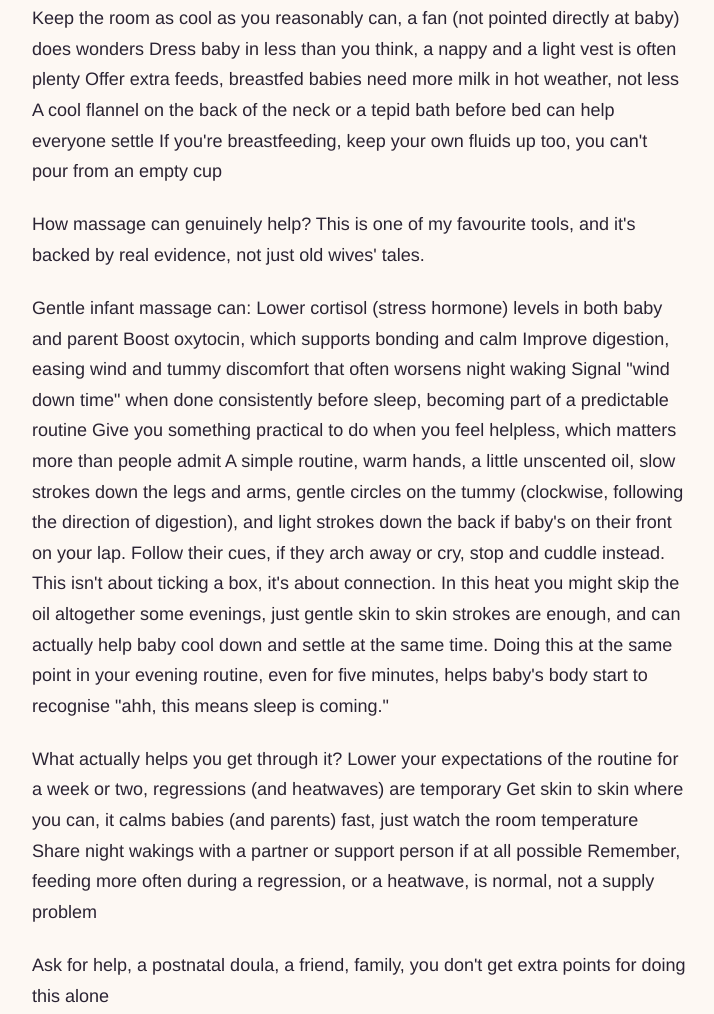
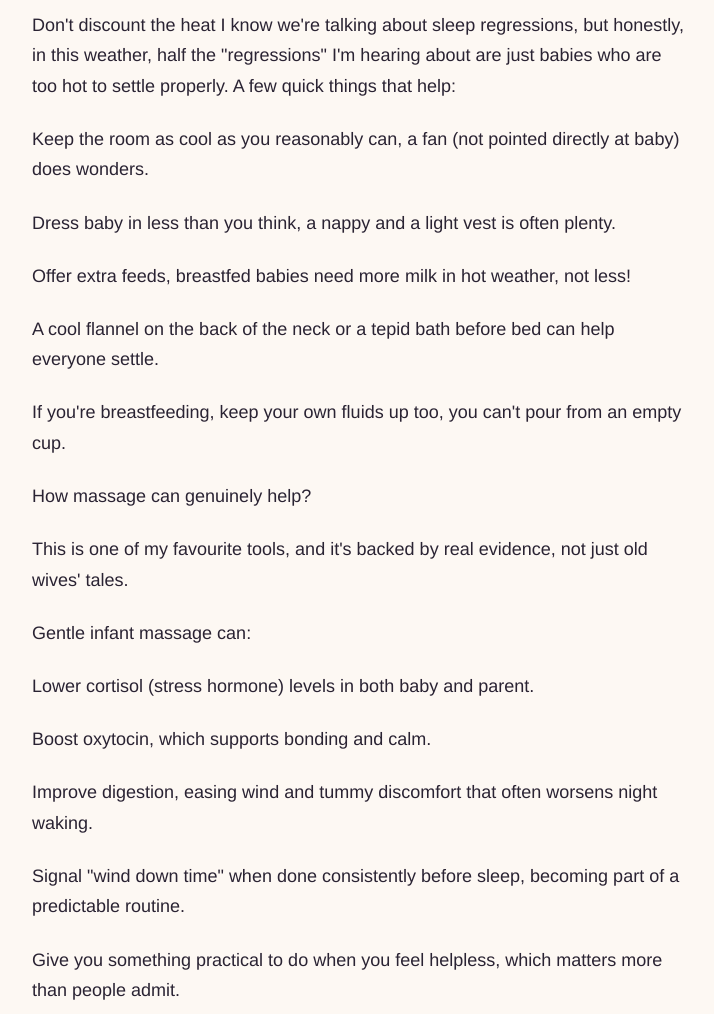
Before and after one commit to Teake1404/andchillax-website, an Eleventy site: page blog/_posts/newborn-sleep-regressions-whats-normal-what-helps.md in a window 1280 px wide. Shown: the part 1915-2929 px from the top of the page, without its empty margins (280-994 px from the left). Built offline with nearby package versions, Linux system fonts and the light colour scheme; Eleventy itself is replaced by a stand-in of ours; files that its build step writes are made by us from their sources.

Commit message:
Update Blog Post “newborn-sleep-regressions-whats-normal-what-helps”

```diff
--- a/blog/_posts/newborn-sleep-regressions-whats-normal-what-helps.md
+++ b/blog/_posts/newborn-sleep-regressions-whats-normal-what-helps.md
@@ -14,57 +14,79 @@ excerpt: Sleep gone sideways again? Here's why newborn regressions happen and
 cta_course: ""
 ---
 It's 3am, again, and your baby who was finally starting to string together a decent stretch of sleep is suddenly wide awake, cross, and refusing to settle. You're googling "what did I break" in the blue light of your phone. Take a breath. You didn't break anything.
+
 I've sat with hundreds of exhausted parents in South London and beyond at this exact moment, and I promise you, this is one of the most common calls I get. So let's talk about what's actually going on, and a few gentle things that genuinely help.
 
 And can we just acknowledge the elephant in the room. We're in the middle of a heatwave right now, and heat makes everything harder. Babies (and the rest of us) sleep worse when it's hot and sticky, so if things feel extra wobbly this week, that's not just your imagination.
 
 What's a "sleep regression," really?
+
 It's not a medical term, and it's not really a regression either, it's more like a leap forward. Your baby's brain and body are developing fast, and that development often disrupts sleep before it improves anything.
 
 Common bumpy patches happen around:
-3 to 4 weeks: tummy troubles, overstimulation, the "witching hour" fussiness
-6 to 8 weeks: awake windows lengthening, growth spurts
-4 months: sleep cycles maturing (this one's a big one and often the toughest)
-6 months and beyond: teething, rolling, separation awareness
+
+3 to 4 weeks: tummy troubles, overstimulation, the "witching hour" fussiness.
+6 to 8 weeks: awake windows lengthening, growth spurts.
+4 months: sleep cycles maturing (this one's a big one and often the toughest).
+6 months and beyond: teething, rolling, separation awareness.
 
 None of these mean something's wrong. They mean your baby is growing.
 
 Why it feels so much worse than it is?
+
 When you're running on fumes, every wake up feels catastrophic. But a baby who's waking more, feeding more, or needing more contact isn't being "difficult," they're adjusting to a new stage, and they need you close while they do it.
 
 Don't discount the heat
 I know we're talking about sleep regressions, but honestly, in this weather, half the "regressions" I'm hearing about are just babies who are too hot to settle properly. A few quick things that help:
 
-Keep the room as cool as you reasonably can, a fan (not pointed directly at baby) does wonders
-Dress baby in less than you think, a nappy and a light vest is often plenty
-Offer extra feeds, breastfed babies need more milk in hot weather, not less
-A cool flannel on the back of the neck or a tepid bath before bed can help everyone settle
-If you're breastfeeding, keep your own fluids up too, you can't pour from an empty cup
+Keep the room as cool as you reasonably can, a fan (not pointed directly at baby) does wonders.
+
+Dress baby in less than you think, a nappy and a light vest is often plenty.
+
+Offer extra feeds, breastfed babies need more milk in hot weather, not less!
+
+A cool flannel on the back of the neck or a tepid bath before bed can help everyone settle.
+
+If you're breastfeeding, keep your own fluids up too, you can't pour from an empty cup.
 
 How massage can genuinely help?
+
 This is one of my favourite tools, and it's backed by real evidence, not just old wives' tales.
 
 Gentle infant massage can:
-Lower cortisol (stress hormone) levels in both baby and parent
-Boost oxytocin, which supports bonding and calm
-Improve digestion, easing wind and tummy discomfort that often worsens night waking
-Signal "wind down time" when done consistently before sleep, becoming part of a predictable routine
-Give you something practical to do when you feel helpless, which matters more than people admit
+
+Lower cortisol (stress hormone) levels in both baby and parent.
+
+Boost oxytocin, which supports bonding and calm.
+
+Improve digestion, easing wind and tummy discomfort that often worsens night waking.
+
+Signal "wind down time" when done consistently before sleep, becoming part of a predictable routine.
+
+Give you something practical to do when you feel helpless, which matters more than people admit.
+
 A simple routine, warm hands, a little unscented oil, slow strokes down the legs and arms, gentle circles on the tummy (clockwise, following the direction of digestion), and light strokes down the back if baby's on their front on your lap. Follow their cues, if they arch away or cry, stop and cuddle instead. This isn't about ticking a box, it's about connection.
+
 In this heat you might skip the oil altogether some evenings, just gentle skin to skin strokes are enough, and can actually help baby cool down and settle at the same time.
 Doing this at the same point in your evening routine, even for five minutes, helps baby's body start to recognise "ahh, this means sleep is coming."
 
 What actually helps you get through it?
-Lower your expectations of the routine for a week or two, regressions (and heatwaves) are temporary
-Get skin to skin where you can, it calms babies (and parents) fast, just watch the room temperature
-Share night wakings with a partner or support person if at all possible
-Remember, feeding more often during a regression, or a heatwave, is normal, not a supply problem
+
+Lower your expectations of the routine for a week or two, regressions (and heatwaves) are temporary.
+
+Get skin to skin where you can, it calms babies (and parents) fast, just watch the room temperature.
+
+Share night wakings with a partner or support person if at all possible.
+
+Remember, feeding more often during a regression, or a heatwave, is normal, not a supply problem.
 
 Ask for help, a postnatal doula, a friend, family, you don't get extra points for doing this alone
 
 When to seek help urgently?
+
 Most sleep changes are completely normal. But call 999 or go to A&E if your baby has difficulty breathing, a high pitched or weak cry that won't stop, a fever in a baby under 3 months, is very floppy, or won't wake for feeds. Call 111 or your GP if you're worried about feeding, weight gain, signs of dehydration or overheating, persistent crying that seems like pain, or if you're simply not sure. Trust your instincts, always.
 
 The bit I want you to actually remember
+
 This phase will pass. You are not doing it wrong. Your baby isn't broken and neither are you. Rock them, breathe with them, rub their little feet, keep them cool, and know that this hard bit is temporary, but the bond you're building right now isn't.
 You've got this. And if you need an extra pair of hands at 3am, that's exactly what doulas are for.
```
